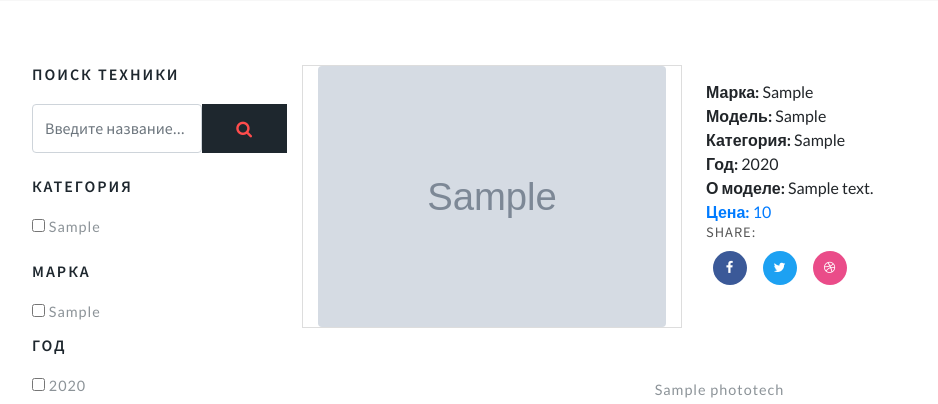
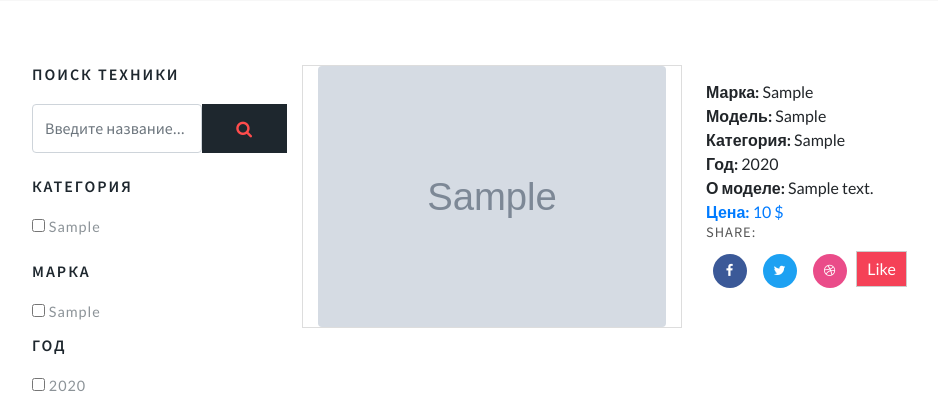
Before and after one commit to Sagayakov/technics_site, a Django app: a page that uses website/technics/templates/technics/technics_detail.html in a window 1280 px wide. Shown: the part 693-1097 px from the top of the page, without its empty margins (53-991 px from the left). Run offline with Django 4.2, Linux system fonts and the light colour scheme; a user stored in the database is signed in; tables that the repository leaves empty hold one stand-in row (values such as "Sample post"); grey boxes marked "Sample" are stand-in pictures; some libraries are stand-ins or nearby versions.

Commit message:
Добавлена кнопка Лайк для установки и снятия отметки ЛАйк на объект

```diff
--- a/website/technics/templates/technics/technics_detail.html
+++ b/website/technics/templates/technics/technics_detail.html
@@ -41,7 +41,7 @@
                         </li>
                         <li style="list-style: none">
                             <a href="#"><b>Цена:</b>
-                                {{ technic.price }}
+                                {{ technic.price }} $
 <!--                                Шаблоны для вывода рейтинга-->
 <!--                                <span class="fa fa-star" aria-hidden="true"&ndash;&gt;-->
 <!--                                      style="outline: none; cursor: inherit;"></span>-->
@@ -87,6 +87,18 @@
                                                           style="outline: none; cursor: inherit;"></span>
                                         </a>
                                     </li>
+                                    {% if user.is_authenticated %}
+                                        {% get_user_like technic.id as technic_like %}
+                                        <li style="list-style: none">
+                                            <form method="post" action="{% url 'add_ratings_url' technic.id %}">
+                                                {% csrf_token %}
+                                                <input type="hidden" name="additional_data" value="your_additional_data_here">
+                                                <button type="submit" class="like-button {% if technic_like %}liked{% endif %}">Like</button>
+                                            </form>
+                                        </li>
+                                    {% else %}
+                                        <button type="button" class="disabled-button" disabled title="Зайдите под своим логином и паролем">Like</button>
+                                    {% endif %}
                                 </ul>
                             </div>
                             <div class="clearfix"></div>
@@ -99,6 +111,8 @@
 
                 <h3 class="shop-sing editContent" style="outline: none; cursor: inherit;">
                     Краткое описание {{ technic.small_description }}
+                    {% get_tech_rating technic.id as technic_rating %}
+                    {{ technic_rating }}
                 </h3>
                 <p>
                     {% for photo in technic.phototech_set.all %}
```
